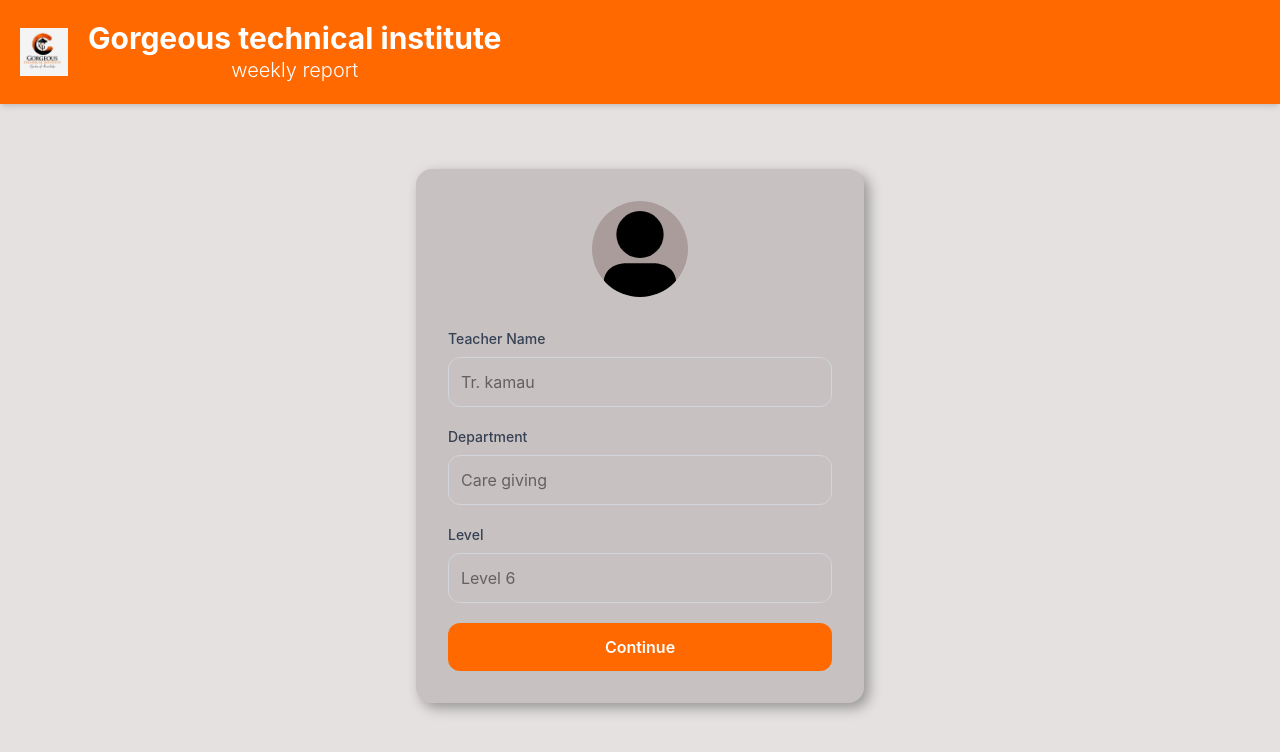
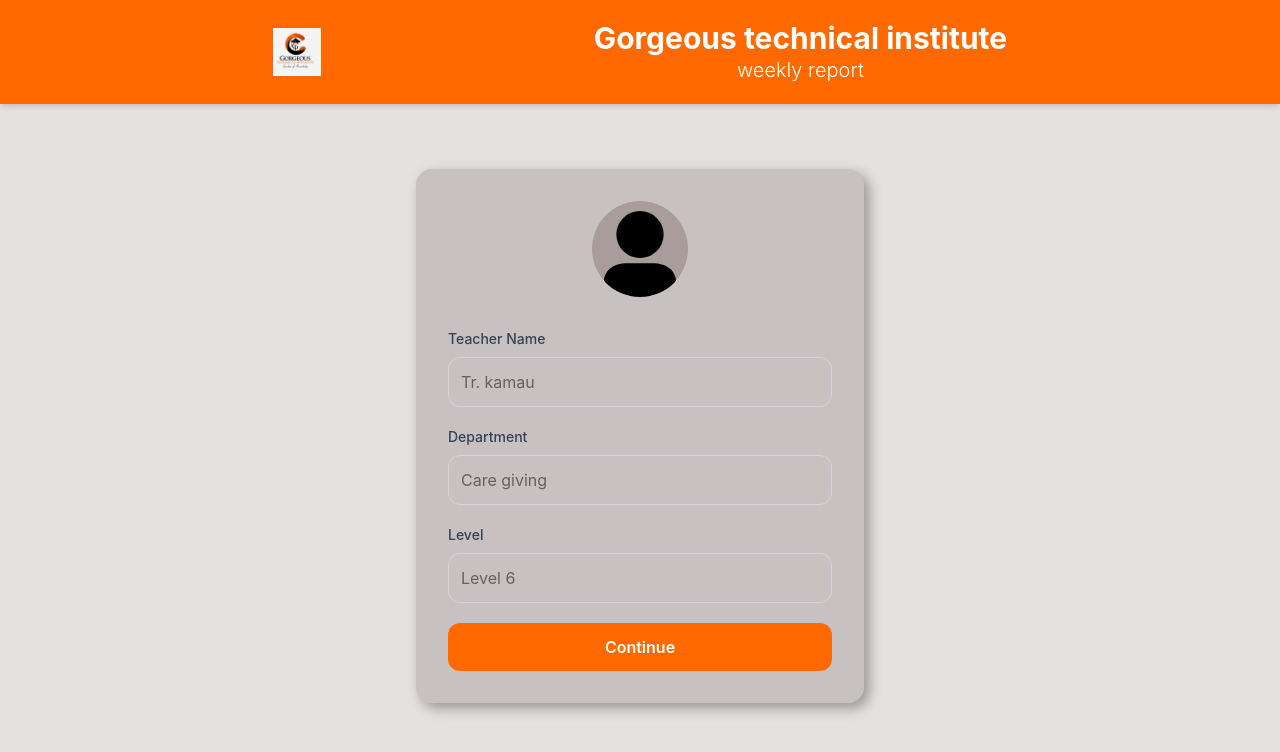
Before and after one commit to William-nyarash/Weekly_report_generator, a React (Vite) app in the folder client/: page / in a window 1280 px wide. Shown: the top 752 px of the page. Built offline with nearby package versions, Linux system fonts and the light colour scheme; no server answers.

Commit message:
update style

```diff
--- a/client/src/layouts/Layout.jsx
+++ b/client/src/layouts/Layout.jsx
@@ -4,12 +4,12 @@ import logo from "../assets/logo.jpg"
 export default function Layout() {
   return (
     <div className="min-h-screen bg-[rgba(148,131,131,0.24)]">
-      <header className="bg-orange-500 flex flex-row gap-5 justify-content-between items-center text-white text-3xl font-bold p-5 shadow-md">
-        <div className="h-6 w-6 md:w-12 md:h-12 overflow-hidden">
+      <header className="bg-orange-500 flex flex-row items-center justify-between md:justify-evenly gap-5 text-white text-3xl font-bold p-5 shadow-md">
+        <div className="h-12 w-12 md:w-12 md:h-12 overflow-hidden">
           <img src={logo} alt="gorgeous institute" className="w-full h-auto object-cover" />
         </div>
-        <div className="text-sm   flex flex-col items-center">
-          <div className="md:text-3xl">Gorgeous technical  institute</div>
+        <div className="flex flex-col items-center">
+          <div className="text-sm md:text-3xl">Gorgeous technical  institute</div>
           <div className="self-center  md:text-xl text-sm font-light">weekly report</div>
         </div>
       </header>
```
